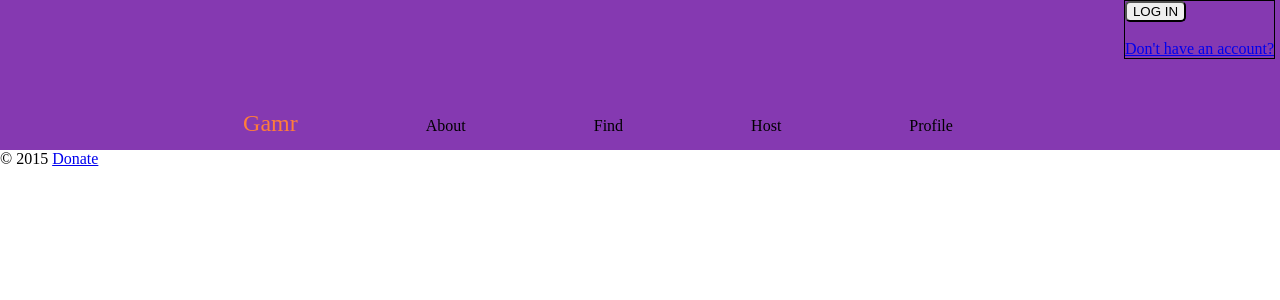
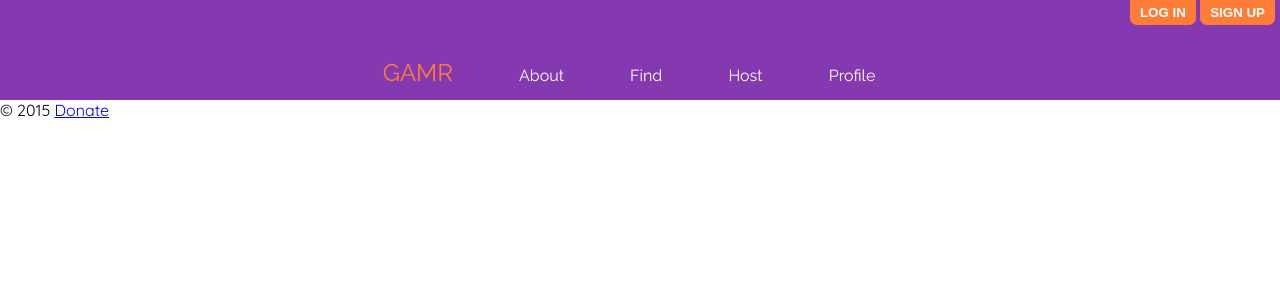
Before and after one commit to za419/GAMR, a PHP site: page /GameTindr/find.php in a window 1280 px wide. Shown: the top 300 px of the page. Run offline with PHP 8.4, Linux system fonts and the light colour scheme.

Commit message:
Add styling

```diff
--- a/GameTindr/include/common.html
+++ b/GameTindr/include/common.html
@@ -1,2 +1,4 @@
 <link rel="stylesheet" type="text/css" href="styles/common.css">
+<link href='https://fonts.googleapis.com/css?family=Raleway:400,700' rel='stylesheet' type='text/css'>
+<link href='https://fonts.googleapis.com/css?family=Quicksand:400,700' rel='stylesheet' type='text/css'>
 <script src="scripts/common.js"></script>
--- a/GameTindr/include/header.html
+++ b/GameTindr/include/header.html
@@ -1,6 +1,7 @@
 <div id="header">
 	<div id="headerLogin" style="float: right">
 		<button onclick="login()">LOG IN</button>
+    <button id="signUpButton" onclick="signUp()">SIGN UP</button>
 
 		<!-- TODO Style this form -->
 		<form id="headerLoginDialog" onsubmit="submitLogin()">
@@ -10,12 +11,10 @@
 			<br>
 			<input type="submit" style="float: right">
 		</form>
-		<br>
-		<a href="register.php">Don't have an account?</a>
 	</div>
 
 	<ul class="horizontal" id="headerNav">
-		<li id="headerTitle"><a href="index.php">Gamr</a></li>
+		<li id="headerTitle"><a href="index.php">GAMR</a></li>
 		<li><a href="about.php">About</a></li>
 		<li><a href="find.php">Find</a></li>
 		<li><a href="host.php">Host</a></li>
--- a/GameTindr/styles/common.css
+++ b/GameTindr/styles/common.css
@@ -1,4 +1,5 @@
 html, body {
+	font-family: 'Quicksand', sans-serif;
 	margin: 0
 }
 
@@ -16,26 +17,26 @@ ol.horizontal li,ul.horizontal li {
 	left:0;
 	right:0;
 	bottom: -3px;
-	text-align: center
+	text-align: center;
+	font-family: 'Raleway', sans-serif
 }
 
 #headerNav li {
-	padding-right: 10%
+	padding-right: 5%
 }
 
 #headerNav li a {
-	color: black;
+	color: white;
 	font-weight: normal;
 	text-decoration: none
 }
 
 #headerNav li a:hover {
-	text-decoration: underline;
-	font-style: italic
+	text-decoration: underline
 }
 
 #header {
-	min-height: 150px;
+	min-height: 100px;
 	height: 20%;
 	padding: 0%;
 	width: 100%;
@@ -46,12 +47,34 @@ ol.horizontal li,ul.horizontal li {
 
 #headerLogin {
 	margin-right: 5px;
-	border: 1px solid black
 }
 
 #headerLogin button {
-	border-radius: 5px;
-	display: block
+	background-color:#FF7D39;
+	display:inline-block;
+	border:none;
+	border-bottom-left-radius: 7px;
+	border-bottom-right-radius: 7px;
+	cursor:pointer;
+	color:white;
+	padding:5px 10px;
+	margin:0;
+	text-decoration:none;
+	font-weight: bold;
+	margin:0;
+	left:0 !important;
+}
+#headerLogin button:hover {
+	background-color:white;
+	color:#FF7D39;
+}
+
+
+#headerLogin a {
+	background-color:orange;
+	color:white;
+	font-size: small;
+	text-decoration:none
 }
 
 #headerLoginDialog {
```
